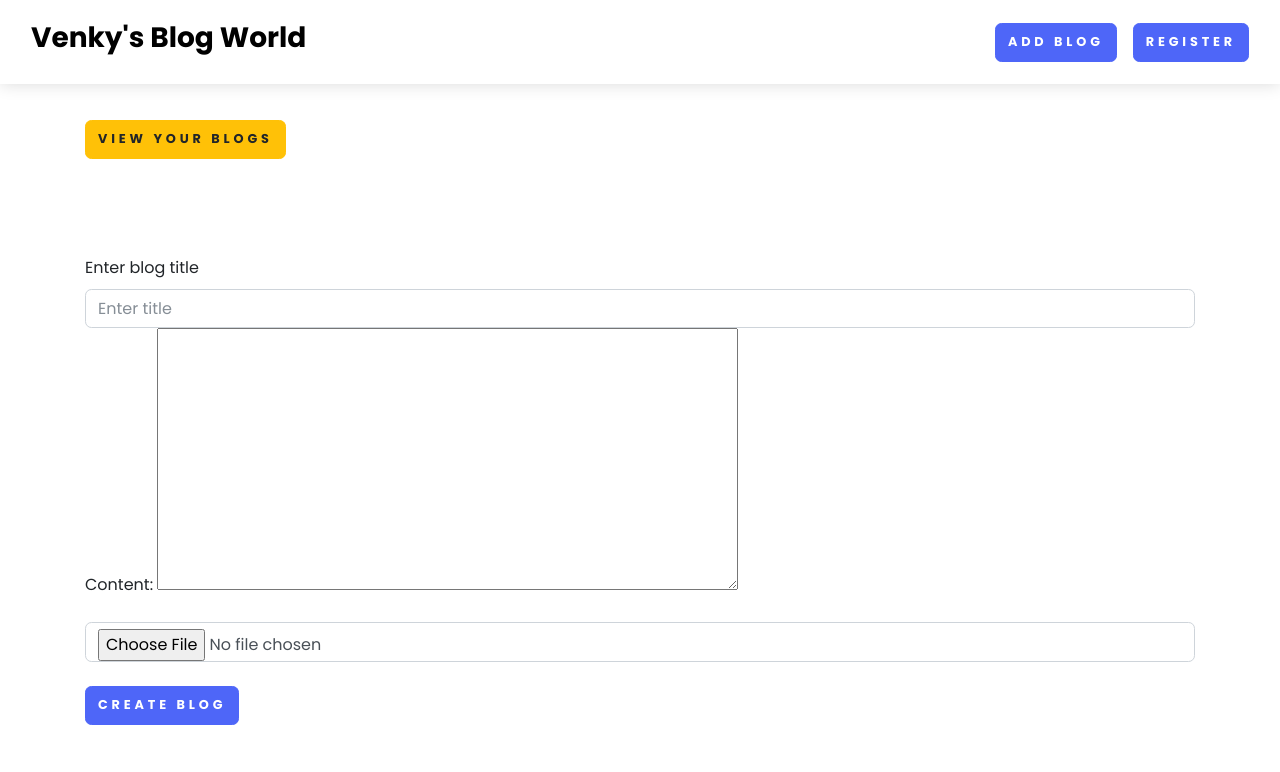
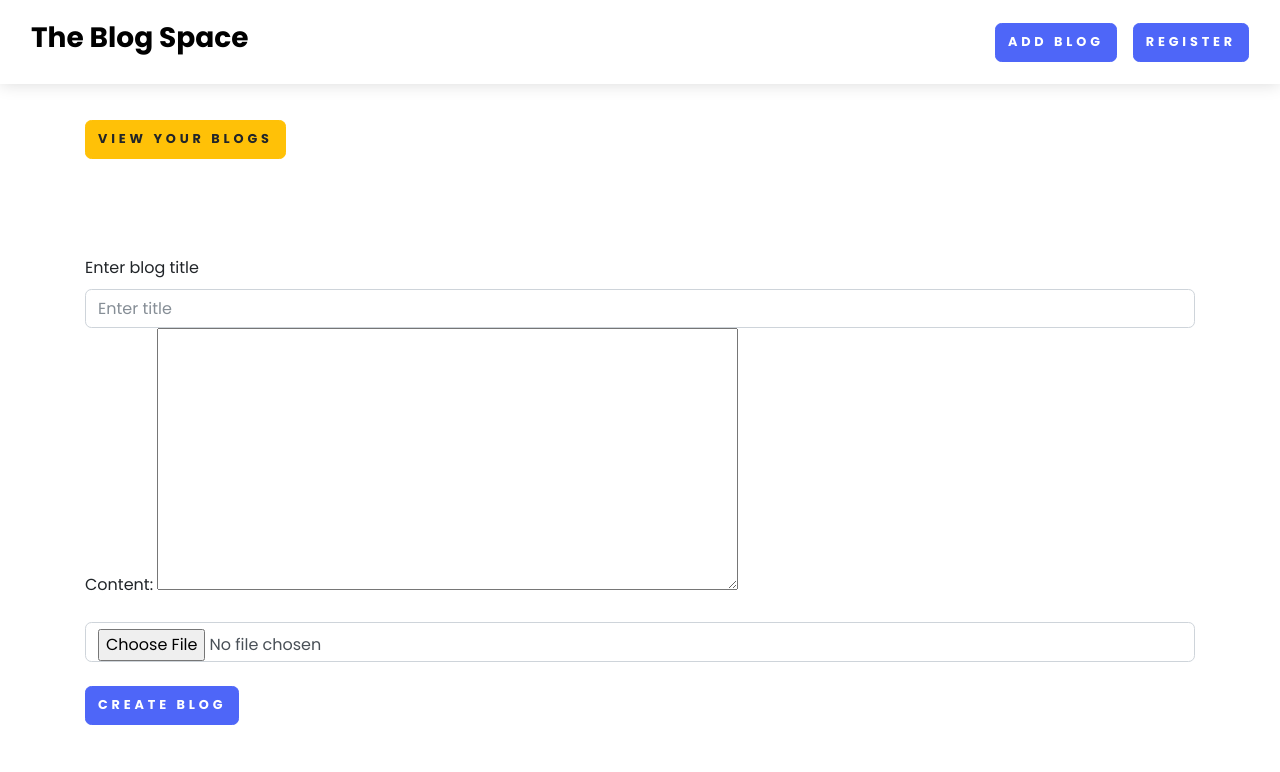
Before and after one commit to venkatesh-prasad-07/sample, a Django app: page /add-blog/ in a window 1280 px wide. Shown: the top 772 px of the page. Run offline with Django 4.2, Linux system fonts and the light colour scheme; some libraries are stand-ins or nearby versions; some web fonts are replaced.

Commit message:
Update base.html

```diff
--- a/home/templates/base.html
+++ b/home/templates/base.html
@@ -43,7 +43,7 @@
       <nav class="navbar navbar-expand-lg fixed-top shadow navbar-light bg-white">
         <div class="container-fluid">
           <div class="d-flex align-items-center"><a class="navbar-brand py-1" href="/">
-          <h3>Venky's Blog World</h3>
+          <h3>The Blog Space</h3>
           </div>
 
 
```
